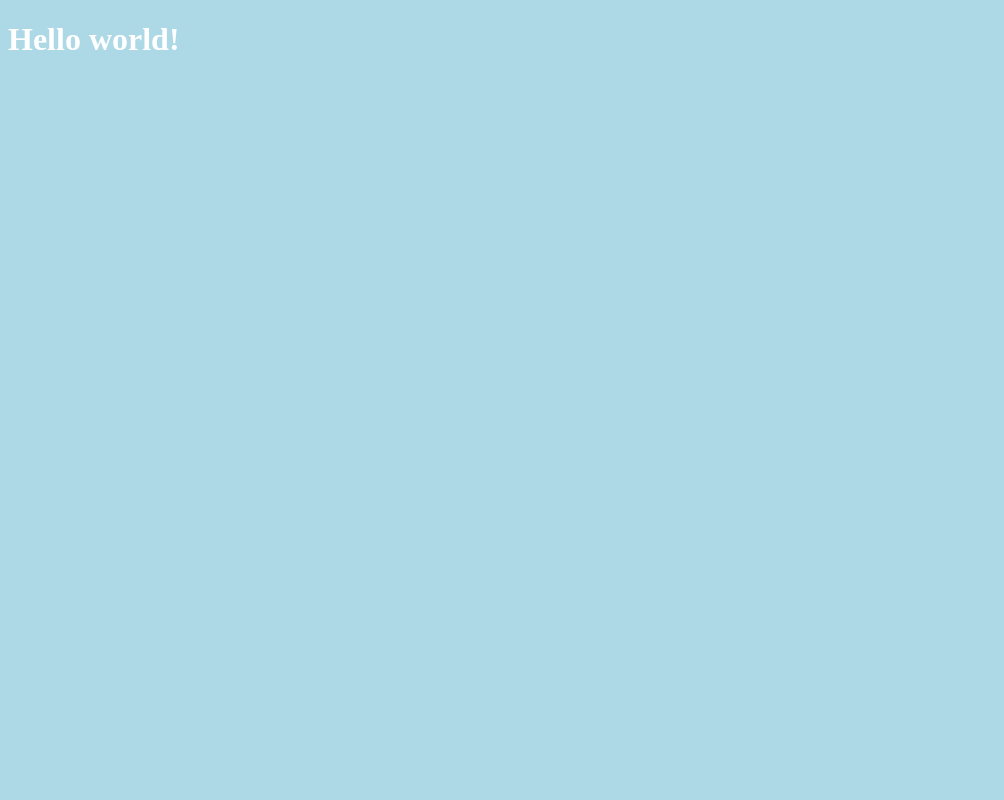
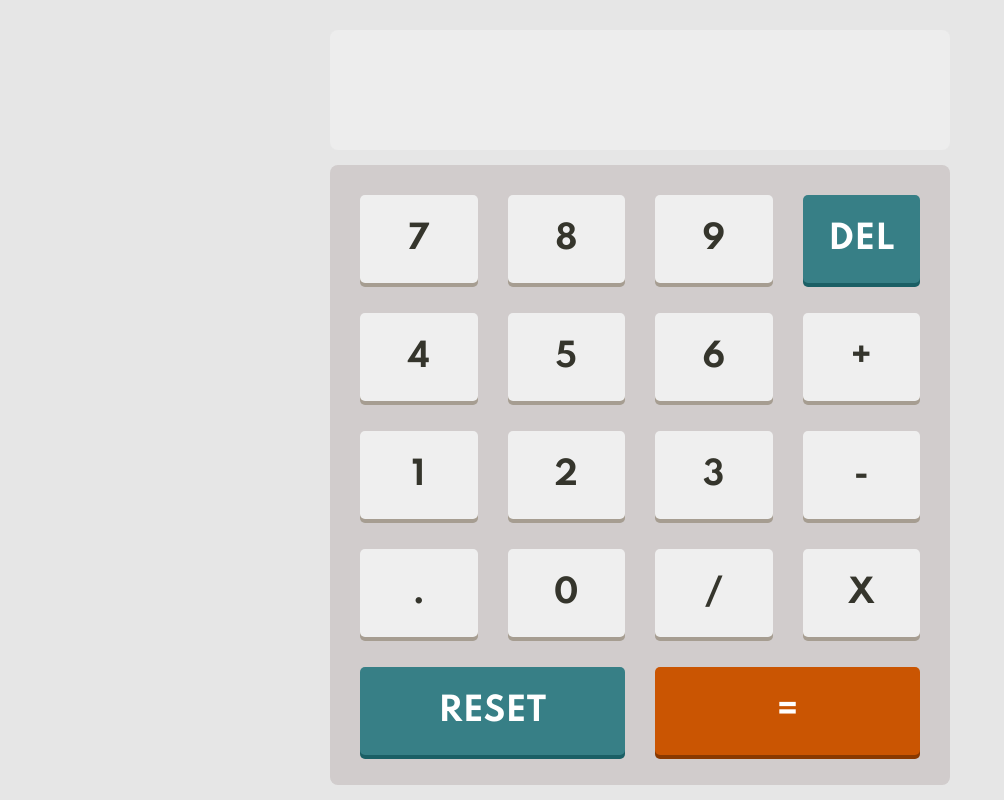
Before and after one commit to erayunal/nexum-challenge, a plain HTML site: page public/index.html in a window 1280 px wide. Shown: the whole page, without its empty margins (0-1004 px from the left). Drawn offline with Linux system fonts and the light colour scheme.

Commit message:
Add files via upload

```diff
--- a/public/index.html
+++ b/public/index.html
@@ -4,11 +4,63 @@
     <meta charset="UTF-8" />
     <meta http-equiv="X-UA-Compatible" content="IE=edge" />
     <meta name="viewport" content="width=device-width, initial-scale=1.0" />
-    <title>Document</title>
+
+    <title>Nexum Challenge</title>
 
     <link rel="stylesheet" href="css/main.min.css" />
   </head>
   <body>
-    <h1>Hello world!</h1>
+    <div class="calc-wrapper">
+      <div class="calculator">
+        <div class="header">
+          <form name="calculator">
+            <input type="text" name="screen" />
+          </form>
+        </div>
+        <div class="numpad">
+          <button class="num" onclick="insert(7)">7</button>
+          <button class="num" onclick="insert(8)">8</button>
+          <button class="num" onclick="insert(9)">9</button>
+          <button class="del" onclick="remove()">DEL</button>
+          <button class="num" onclick="insert(4)">4</button>
+          <button class="num" onclick="insert(5)">5</button>
+          <button class="num" onclick="insert(6)">6</button>
+          <button onclick="insert('+')">+</button>
+          <button class="num" onclick="insert(1)">1</button>
+          <button class="num" onclick="insert(2)">2</button>
+          <button class="num" onclick="insert(3)">3</button>
+          <button onclick="insert('-')">-</button>
+          <button onclick="insert('.')">.</button>
+          <button class="num" onclick="insert(0)">0</button>
+          <button onclick="insert('/')">/</button>
+          <button onclick="insert('*')">X</button>
+          <button class="reset" onclick="reset()">RESET</button>
+          <button class="equal" onclick="equal()">=</button>
+        </div>
+      </div>
+    </div>
+
+    <script>
+      function insert(num) {
+        let input = document.calculator.screen;
+        if ((!input.value || input.value.slice(-1) == ".") && num == ".") {
+          return;
+        }
+        input.value += num;
+      }
+      function equal() {
+        let input = document.calculator.screen;
+        if (input.value) {
+          input.value = eval(input.value);
+        }
+      }
+      function reset() {
+        document.calculator.screen.value = "";
+      }
+      function remove() {
+        let input = document.calculator.screen;
+        input.value = input.value.substring(0, input.value.length - 1);
+      }
+    </script>
   </body>
 </html>
--- a/public/scss/main.scss
+++ b/public/scss/main.scss
@@ -1,4 +1,91 @@
+@import "variables.scss";
+@import url("https://fonts.googleapis.com/css2?family=Spartan:wght@700&display=swap");
+
+* {
+  padding: 0;
+  margin: 0;
+  list-style: none;
+  border: none;
+  text-decoration: none;
+  box-sizing: border-box;
+  font-family: $font-family;
+  font-weight: 700;
+}
+
 body {
-  background-color: lightblue;
-  color: #fff;
+  padding: 20px;
+  width: 100%;
+  max-width: $desktopWidth;
+  margin: auto;
+  height: 100vh;
+  background-color: $light-gray;
+  display: flex;
+  align-items: center;
+  justify-content: center;
 }
+
+.calc-wrapper {
+  width: 50%;
+
+  .header input {
+    width: 100%;
+    height: 120px;
+    margin: 15px 0;
+    padding: 10px;
+    text-align: right;
+    font-size: $font-size;
+    background-color: $very-light-gray;
+    color: $very-dark-grayish-yellow;
+    outline: none;
+    border-radius: 8px;
+  }
+  .numpad {
+    display: flex;
+    flex-wrap: wrap;
+    gap: 30px;
+    padding: 30px;
+    background-color: $grayish-red;
+    border-radius: 8px;
+    button {
+      color: $very-dark-grayish-yellow;
+      font-size: $font-size;
+      flex: 1 1 20%;
+      padding: 25px;
+      border-radius: 5px;
+      box-shadow: 0px 4px 0px 0px $dark-grayish-orange;
+      cursor: pointer;
+      text-align: center;
+      &.reset,
+      &.del {
+        background-color: $dark-moderate-cyan;
+        box-shadow: 0px 4px 0px 0px $very-dark-cyan;
+        color: $white;
+      }
+      &.equal {
+        background-color: $orange;
+        box-shadow: 0px 4px 0px 0px $dark-orange;
+        color: $white;
+      }
+    }
+  }
+}
+
+@media #{$media-mobile} {
+  body {
+    max-width: $mobileWidth;
+  }
+  .calc-wrapper {
+    width: 100%;
+    .header input {
+      height: 80px;
+    }
+    .numpad {
+      gap: 15px;
+      padding: 15px;
+      button {
+        padding: 10px;
+        font-size: 22px;
+      }
+    }
+  }
+}
--- /dev/null
+++ b/public/scss/variables.scss
@@ -0,0 +1,23 @@
+$media-desktop: "only screen and (max-width : 1024px)";
+$media-tablet: "only screen and (max-width : 768px)";
+$media-mobile: "only screen and (max-width : 600px)";
+
+$mobileWidth: 375px;
+$desktopWidth: 1440px;
+
+//colors
+$light-gray: hsl(0, 0%, 90%); //(main background)
+$grayish-red: hsl(0, 5%, 81%); //(toggle background, keypad background)
+$very-light-gray: hsl(0, 0%, 93%); //(screen background)
+$dark-moderate-cyan: hsl(185, 42%, 37%); //(key background)
+$very-dark-cyan: hsl(185, 58%, 25%); //(key shadow)
+$orange: hsl(25, 98%, 40%); //(key background, toggle)
+$dark-orange: hsl(25, 99%, 27%); //(key shadow)
+$light-grayish-yellow: hsl(45, 7%, 89%); //(key background)
+$dark-grayish-orange: hsl(35, 11%, 61%); //(key shadow)
+$very-dark-grayish-yellow: hsl(60, 10%, 19%);
+$white: hsl(0, 0, 100%); //(text)
+
+//font
+$font-size: 32px; //(numbers)
+$font-family: "Spartan", sans-serif;
```
Also changed, not shown: public/css/main.min.css.
